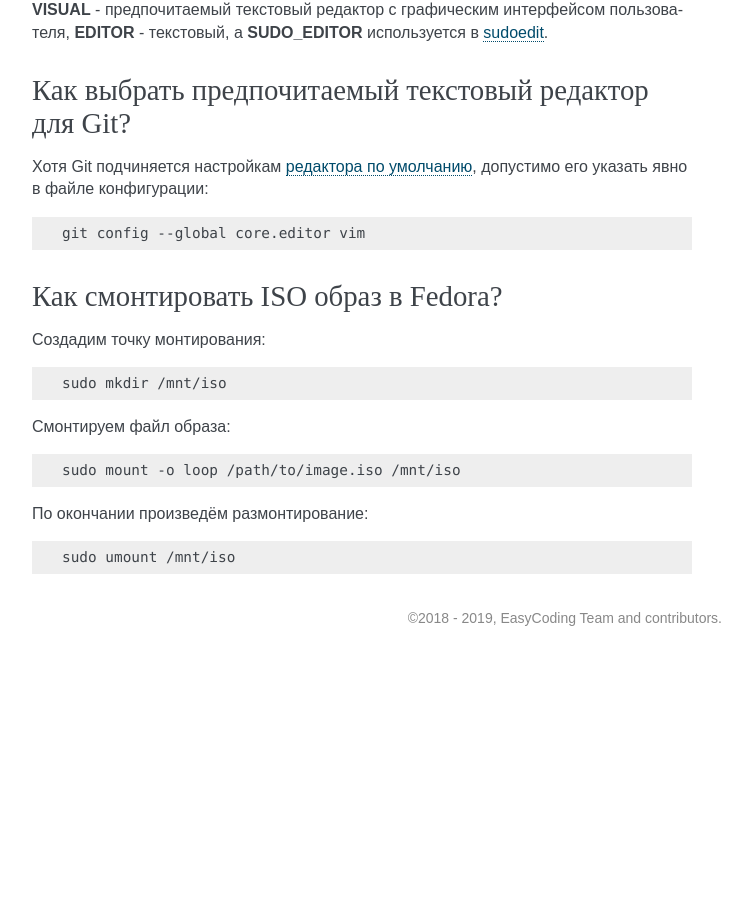
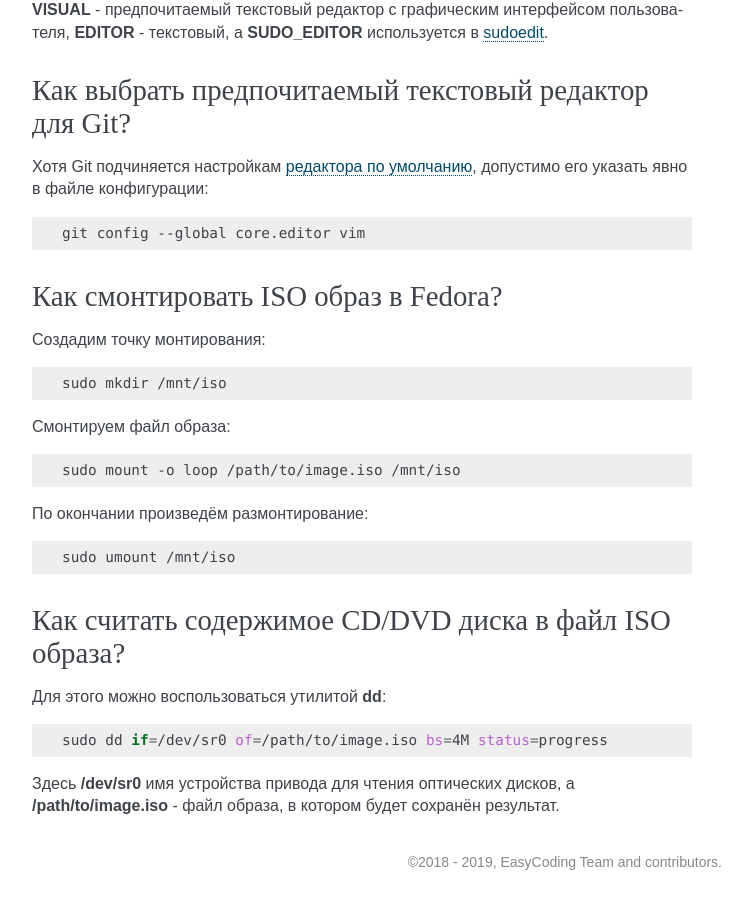
Before and after one commit to RussianFedora/FAQ, a Sphinx documentation site: the page built from source/using-system.rst, in a window 1280 px wide and 900 px high, scrolled down 14778 px. Shown: the whole window, without its empty margins (388-1140 px from the left). Built offline with Sphinx 7.4.7, drawn with Linux system fonts in a browser that asks for light colours; before the commit the page ends 15434 px from its top, so only the background shows below that; some of the changed text lies outside the part shown.

Commit message:
Added question about reading CD/DVD to ISO image.

```diff
--- a/source/using-system.rst
+++ b/source/using-system.rst
@@ -861,3 +861,17 @@ KDE Connect не видит мой смартфон. Как исправить?
 .. code-block:: bash
 
     sudo umount /mnt/iso
+
+.. index:: iso, image
+.. _iso-create:
+
+Как считать содержимое CD/DVD диска в файл ISO образа?
+==========================================================
+
+Для этого можно воспользоваться утилитой **dd**:
+
+.. code-block:: bash
+
+    sudo dd if=/dev/sr0 of=/path/to/image.iso bs=4M status=progress
+
+Здесь **/dev/sr0** имя устройства привода для чтения оптических дисков, а **/path/to/image.iso** - файл образа, в котором будет сохранён результат.
```
